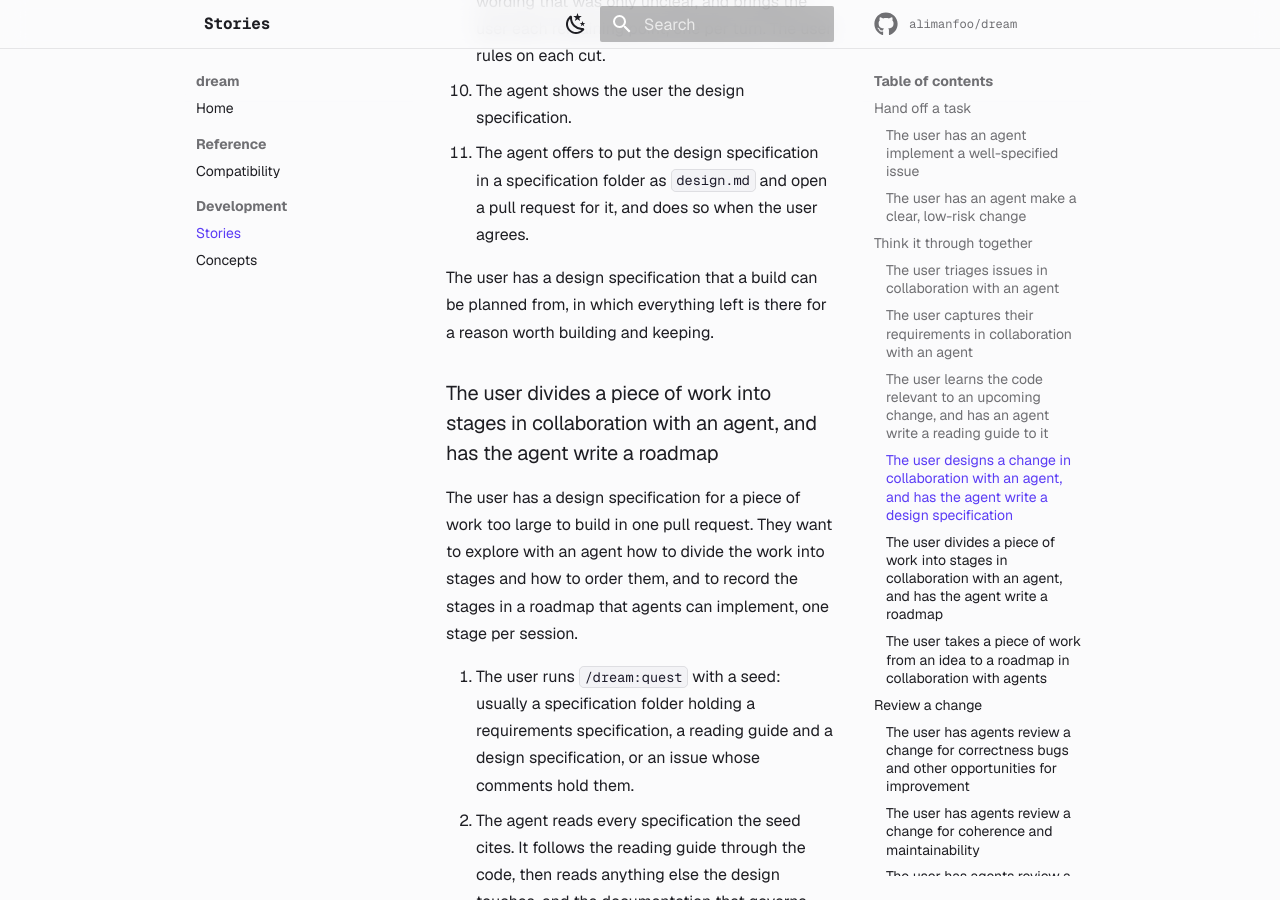
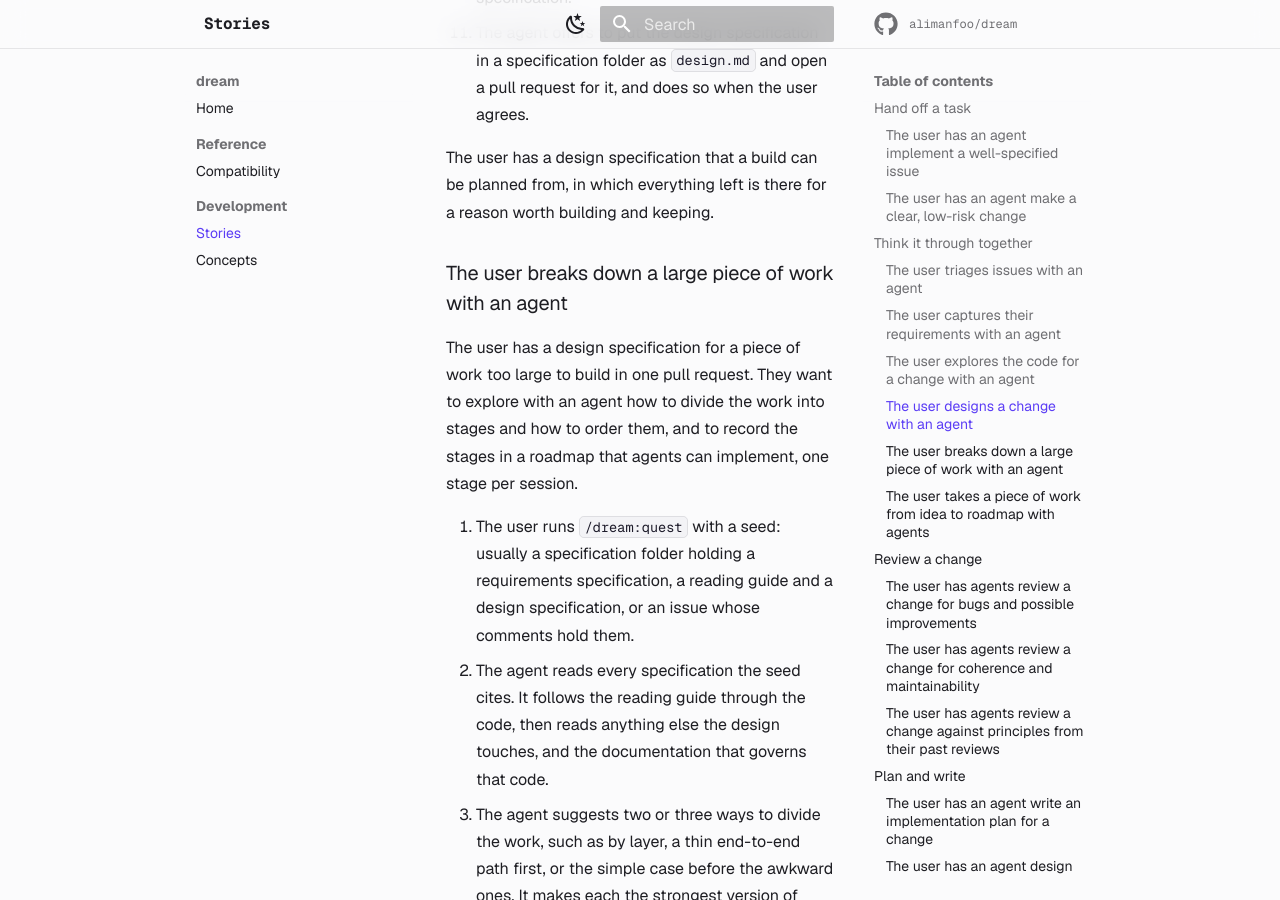
Before and after one commit to alimanfoo/dream, an MkDocs documentation site: the page built from docs/stories.md, in a window 1280 px wide and 900 px high, scrolled down 9648 px. Built offline with MkDocs 1.6.1 and Material for MkDocs 9.7.7, drawn with Linux system fonts in a browser that asks for light colours; comment, search, counter and statistics services are not loaded; some of the changed text lies outside the part shown.

Commit message:
Shorten the stories' titles to their goals
Co-Authored-By: Claude Opus 5.5 <noreply@anthropic.com>
Claude-Session: https://claude.ai/code/session_01SAXrSe6qiSN2QFtc3aSc9T

```diff
--- a/docs/stories.md
+++ b/docs/stories.md
@@ -75,7 +75,7 @@ The user has a pull request that does what the issue asked.
 
 ## Think it through together
 
-### The user triages issues in collaboration with an agent
+### The user triages issues with an agent
 
 The user has issues that have not been triaged. An issue's claims may no longer
 hold for the current code, and an issue may duplicate another. The user wants to
@@ -109,7 +109,7 @@ that an agent can later implement the issue without asking for more.
 The user has a decision and its reason on every issue they triaged. An agent can
 implement each issue that is ready to implement without asking for more.
 
-### The user captures their requirements in collaboration with an agent
+### The user captures their requirements with an agent
 
 The user has an idea for a change to the repository. They want an agent to
 elicit their requirements by interviewing them, and to capture them in a
@@ -147,7 +147,7 @@ requirements specification, before anyone designs a solution.
 The user has a requirements specification, in their own words, that a design can
 start from.
 
-### The user learns the code relevant to an upcoming change, and has an agent write a reading guide to it
+### The user explores the code for a change with an agent
 
 The user is about to design a change in collaboration with an agent. They want
 to learn the existing code relevant to the change, so that they are better able
@@ -189,7 +189,7 @@ The user knows the relevant code well enough to collaborate on the design, and
 has a reading guide, checked against the code, that lets the next agent find and
 read all of it.
 
-### The user designs a change in collaboration with an agent, and has the agent write a design specification
+### The user designs a change with an agent
 
 The user knows what they want built, but has no design for it. They want to
 explore design options with an agent, which may know techniques they don't, and
@@ -240,7 +240,7 @@ from.
 The user has a design specification that a build can be planned from, in which
 everything left is there for a reason worth building and keeping.
 
-### The user divides a piece of work into stages in collaboration with an agent, and has the agent write a roadmap
+### The user breaks down a large piece of work with an agent
 
 The user has a design specification for a piece of work too large to build in
 one pull request. They want to explore with an agent how to divide the work into
@@ -293,7 +293,7 @@ can implement, one stage per session.
 The user has a roadmap that divides the work into ordered stages, each one pull
 request, and a sub-issue for each stage.
 
-### The user takes a piece of work from an idea to a roadmap in collaboration with agents
+### The user takes a piece of work from idea to roadmap with agents
 
 The user has an idea for a piece of work too large for one pull request. They
 want to take it to a roadmap, through requirements, the existing code and a
@@ -321,7 +321,7 @@ its seed.
 
 ## Review a change
 
-### The user has agents review a change for correctness bugs and other opportunities for improvement
+### The user has agents review a change for bugs and possible improvements
 
 The user has a change on a branch, with an open pull request. They want it
 reviewed for correctness bugs, and for the other opportunities for improvement
@@ -364,7 +364,7 @@ for each problem that takes out more code than it puts in.
 The user has a list of confirmed findings about the change, each with a fix that
 leaves less code, to act on as they choose.
 
-### The user has agents review a change against the principles behind their own past review comments
+### The user has agents review a change against principles from their past reviews
 
 The user has a change on a branch, with an open pull request, and has reviewed
 earlier pull requests on the repository. They want the change reviewed against
```
